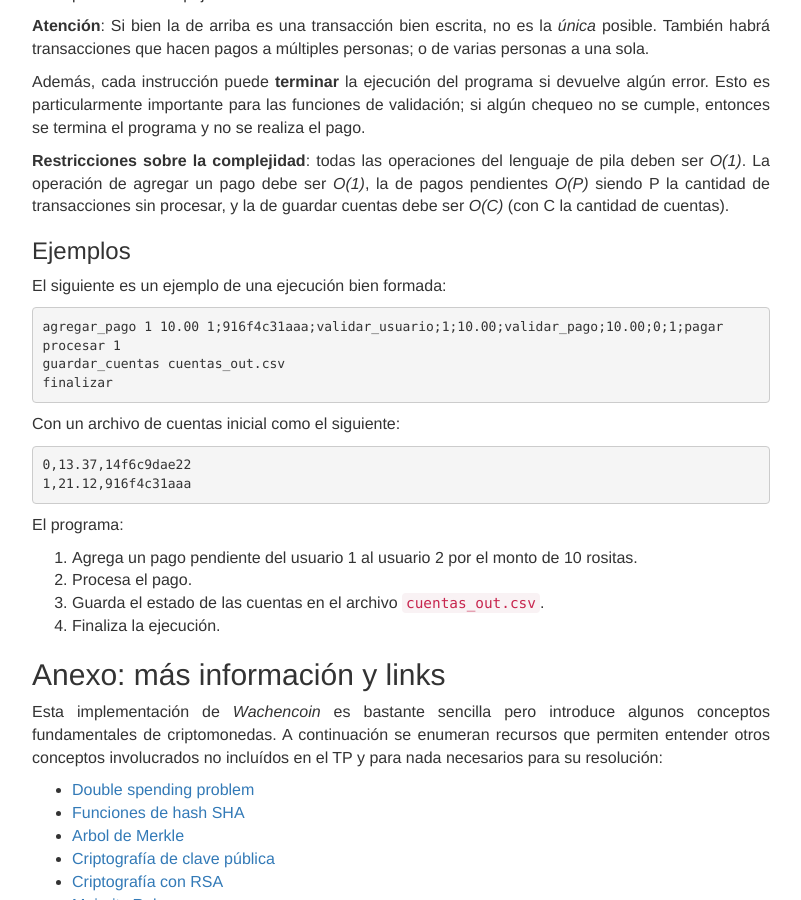
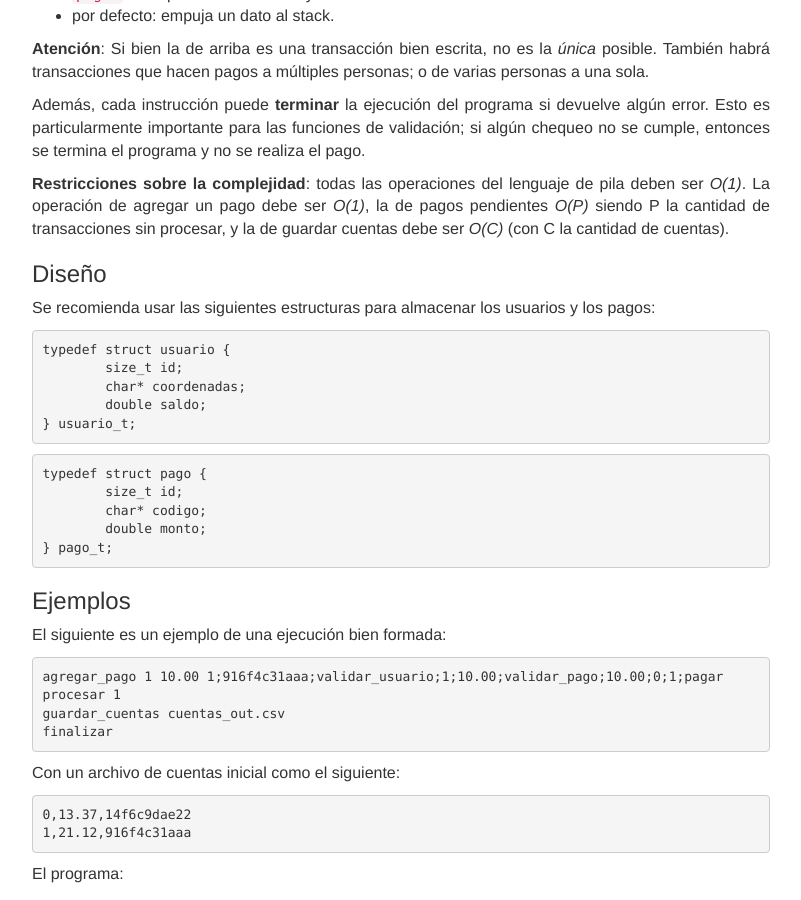
Before and after one commit to algoritmos-rw/algoritmos, a Jekyll site: the page built from static/tps/2017_2/tp1/index.md, in a window 1280 px wide and 900 px high, scrolled down 3013 px. Shown: the whole window, without its empty margins (239-1040 px from the left). Built offline with Jekyll 4.4.1, drawn with Linux system fonts in a browser that asks for light colours.

Commit message:
Propuesta de sugerencia de diseño (#24)
* Propuesta de sugerencia de diseño.

* Feedback de @roj.

````diff
--- a/static/tps/2017_2/tp1/index.md
+++ b/static/tps/2017_2/tp1/index.md
@@ -188,6 +188,27 @@ pagos pendientes _O(P)_ siendo P la cantidad de transacciones sin procesar,
 y la de guardar cuentas debe ser _O(C)_ (con C la cantidad de cuentas).
 
 
+### Diseño
+
+Se recomienda usar las siguientes estructuras para almacenar los usuarios y los
+pagos:
+
+``` cpp
+typedef struct usuario {
+	size_t id;
+	char* coordenadas;
+	double saldo;
+} usuario_t;
+```
+
+``` cpp
+typedef struct pago {
+	size_t id;
+	char* codigo;
+	double monto;
+} pago_t;
+```
+
 ### Ejemplos
 
 El siguiente es un ejemplo de una ejecución bien formada:
````
